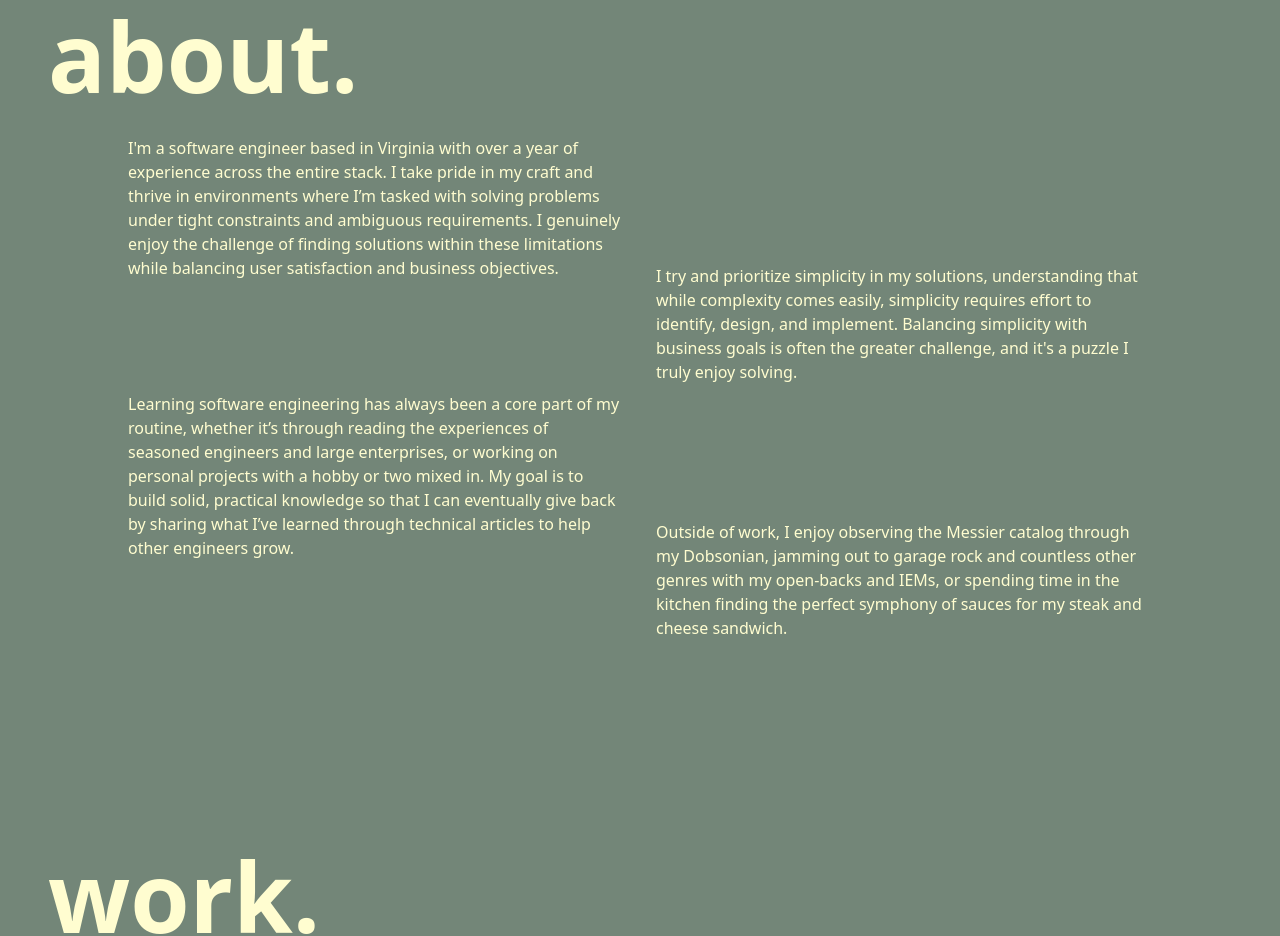
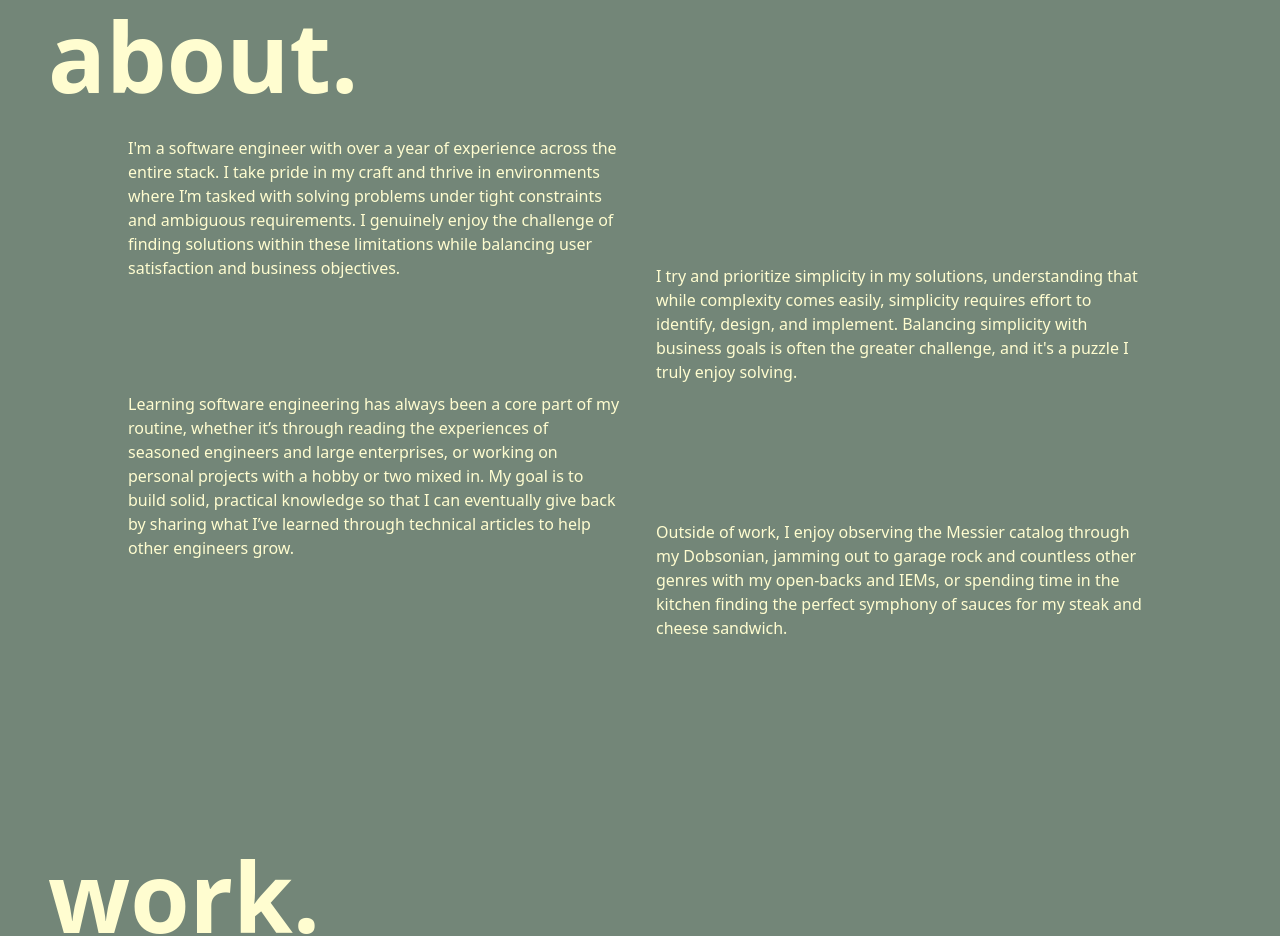
Before and after one commit to ris-tlp/ris-tlp.github.io, a React (Vite) app: page / in a window 1280 px wide. Shown: the part 840-1776 px from the top of the page. Built offline with nearby package versions, Linux system fonts and the light colour scheme; a web font is replaced by a local one.

Commit message:
Remove location from about

```diff
--- a/src/components/About.tsx
+++ b/src/components/About.tsx
@@ -1,6 +1,6 @@
 export default function About() {
   let aboutMeItems: string[] = [
-    "I'm a software engineer based in Virginia with over a year of experience across the entire stack. I take pride in my craft and thrive in environments where I’m tasked with solving problems under tight constraints and ambiguous requirements. I genuinely enjoy the challenge of finding solutions within these limitations while balancing user satisfaction and business objectives.",
+    "I'm a software engineer with over a year of experience across the entire stack. I take pride in my craft and thrive in environments where I’m tasked with solving problems under tight constraints and ambiguous requirements. I genuinely enjoy the challenge of finding solutions within these limitations while balancing user satisfaction and business objectives.",
     "I try and prioritize simplicity in my solutions, understanding that while complexity comes easily, simplicity requires effort to identify, design, and implement. Balancing simplicity with business goals is often the greater challenge, and it's a puzzle I truly enjoy solving.",
     "Learning software engineering has always been a core part of my routine, whether it’s through reading the experiences of seasoned engineers and large enterprises, or working on personal projects with a hobby or two mixed in. My goal is to build solid, practical knowledge so that I can eventually give back by sharing what I’ve learned through technical articles to help other engineers grow.",
     "Outside of work, I enjoy observing the Messier catalog through my Dobsonian, jamming out to garage rock and countless other genres with my open-backs and IEMs, or spending time in the kitchen finding the perfect symphony of sauces for my steak and cheese sandwich."
```
